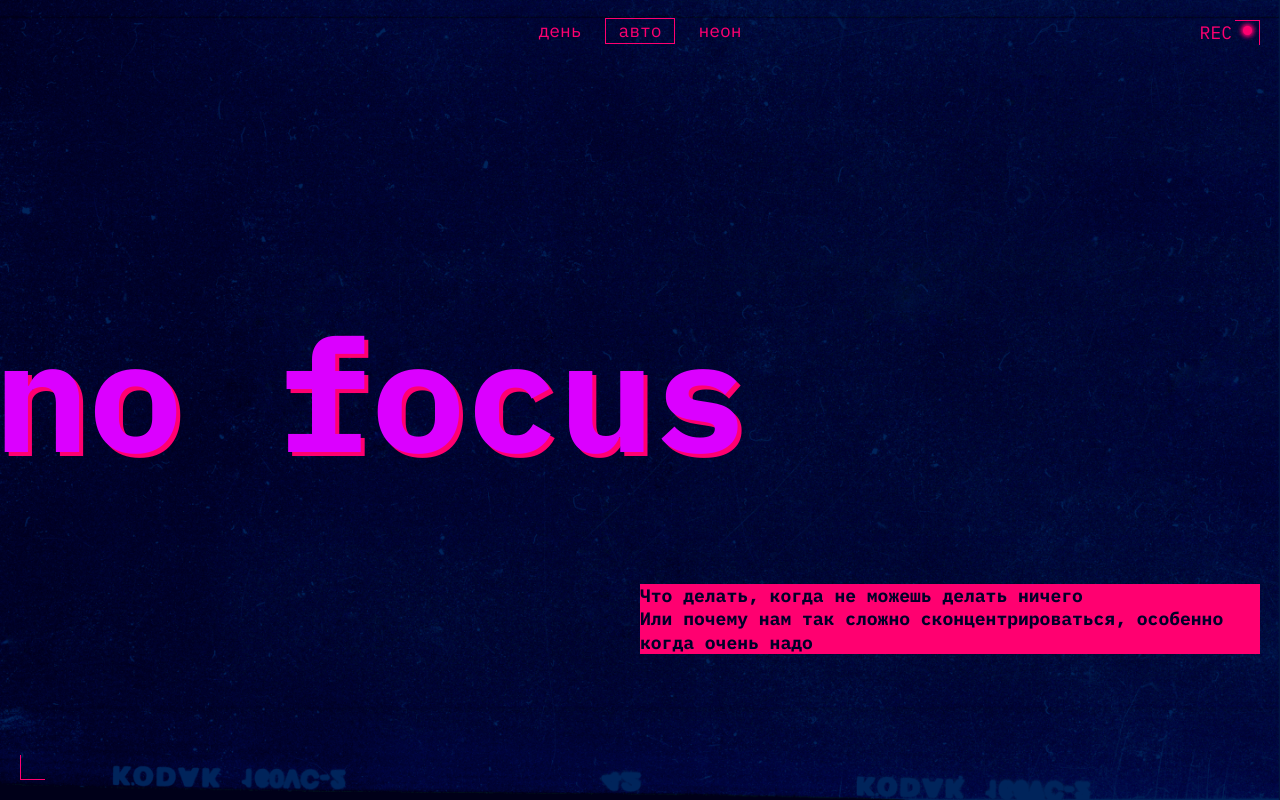
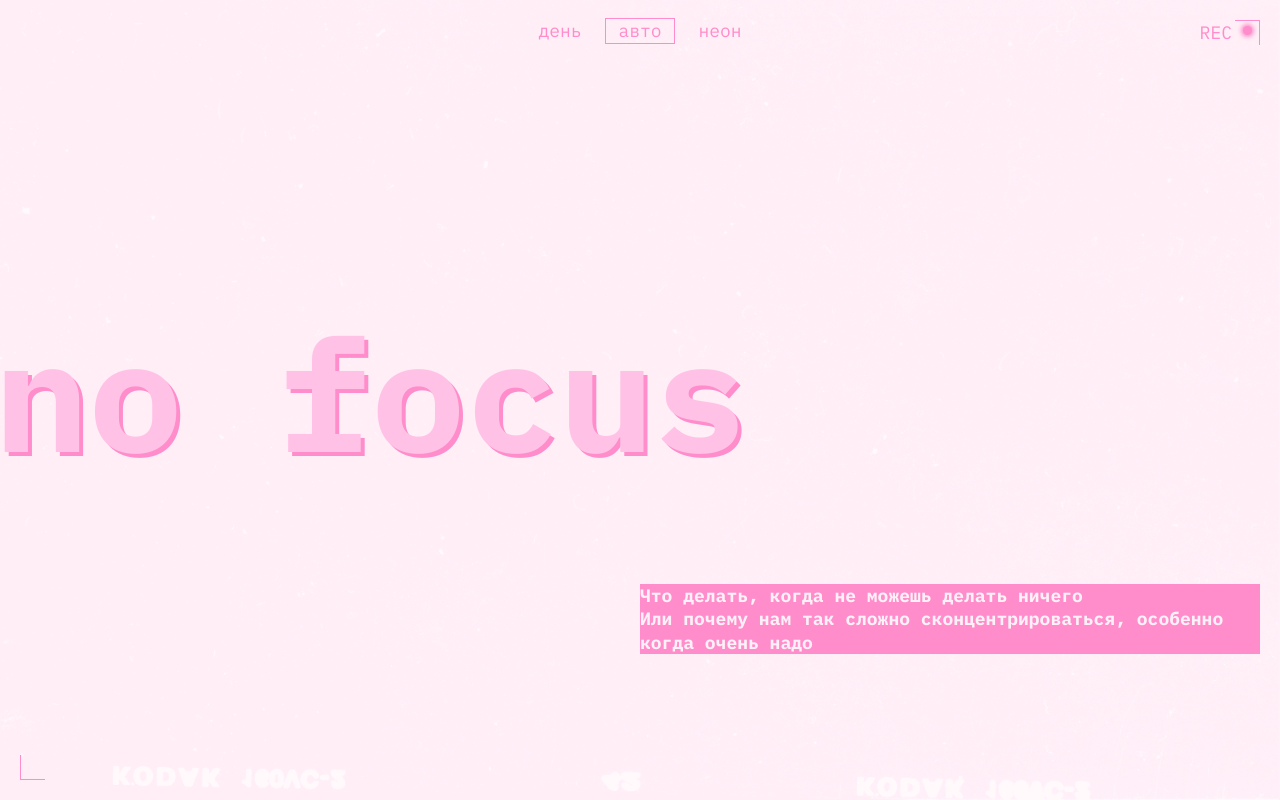
Before and after one commit to MrHaito/slozhno-sosredotochitsya-fd, a website: page index.html in a window 1280 px wide. Shown: the top 800 px of the page. Drawn offline with Linux system fonts and the light colour scheme.

Commit message:
fix problem

```diff
--- a/styles/light.css
+++ b/styles/light.css
@@ -34,3 +34,17 @@
 .theme-light .header__rec {
   display: none;
 }
+
+@media (prefers-color-scheme: light) {
+
+  :root {
+      --bg-color: #fff1f7;
+  --title-decor: #ff8dcb;
+  --text-color: #353430;
+  --h1-color: #ffc2e6;
+  --heading-color: var(--title-decor);
+  --heading-color-transparent: rgba(53 52 48 / 0.4);
+  --subtitle-color: var(--bg-color);
+  --header-bg-image: url(../images/cover-image-light.png);
+  }
+}
--- a/styles/style.css
+++ b/styles/style.css
@@ -103,13 +103,14 @@
   border: 1px solid var(--heading-color-transparent, rgba(255 0 112 / 0.4));
 }
 
-.header__theme-menu-button:focus {
+.header__theme-menu-button:focus-visible {
   border-block-end: 1px solid var(--heading-color, #ff0070);
   outline: none;
 }
 
 .header__theme-menu-button_active {
   border: 1px solid var(--heading-color, #ff0070);
+  pointer-events: none;
 }
 
 .header__title {
@@ -190,7 +191,7 @@
   block-size: 1px;
 }
 
-.content__text-link:focus {
+.content__text-link:focus-visible {
   outline: 1px solid var(--text-color, #f1b2ce);
 }
 
```
